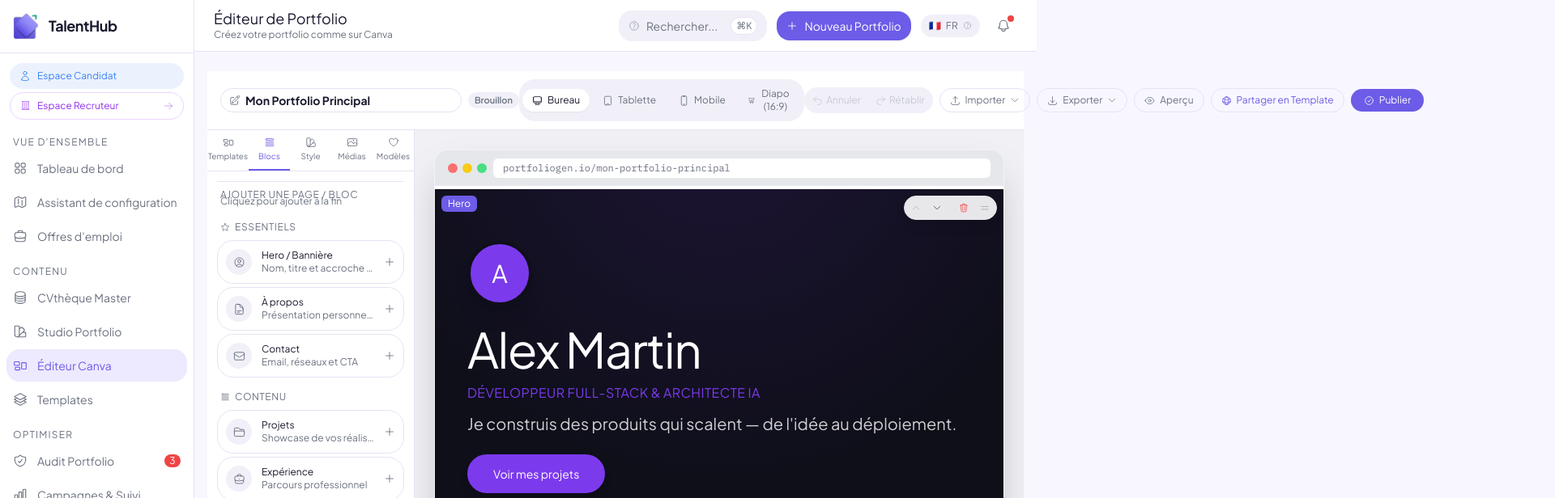
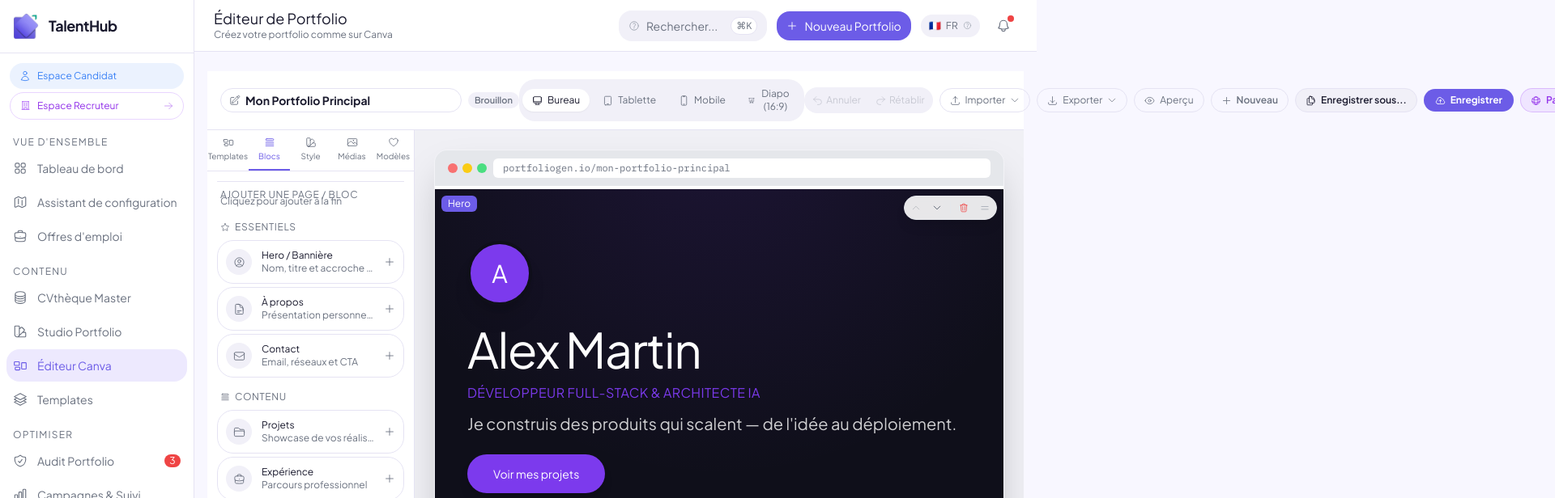
Before and after one commit to WXZA34/portfoliogen, a Next.js app: page /portfolio-editor in a window 1280 px wide. Shown: the top 616 px of the page at 81% size, 1920 px wide, since content can reach past the window. Built offline with nearby package versions, Linux system fonts and the light colour scheme.

Commit message:
feat(editor): add Save As New, Duplicate, and New Portfolio to eliminate portfolio count ceiling

```diff
--- a/src/app/portfolio-editor/components/PortfolioEditorContent.tsx
+++ b/src/app/portfolio-editor/components/PortfolioEditorContent.tsx
@@ -194,6 +194,7 @@ export default function PortfolioEditorContent() {
           if (match && match.designData) {
             setDesign((prev) => ({
               ...prev,
+              id: `design-${Date.now()}`,
               name: match.name,
               templateId: match.id,
               blocks: match.designData.blocks,
@@ -515,7 +516,13 @@ export default function PortfolioEditorContent() {
   };
 
   const handleApplyTemplate = (templateId: string, templateBlocks: Block[], globalStyle: PortfolioDesign['globalStyle']) => {
-    setDesign((prev) => ({ ...prev, templateId, blocks: templateBlocks, globalStyle }));
+    setDesign((prev) => ({
+      ...prev,
+      id: `design-${Date.now()}`,
+      templateId,
+      blocks: templateBlocks,
+      globalStyle,
+    }));
     setSelectedBlockId(templateBlocks[0]?.id ?? null);
     if (templateId.startsWith('blank-')) {
       setPreviewMode('presentation');
@@ -536,6 +543,7 @@ export default function PortfolioEditorContent() {
           modified_design: design,
         }).eq('id', dbId);
         if (error) throw error;
+        alert(`Portfolio "${design.name}" mis à jour avec succès !`);
       } else {
         // Insert
         const { data, error } = await supabase.from('my_templates').insert({
@@ -545,13 +553,71 @@ export default function PortfolioEditorContent() {
         }).select().single();
         if (error) throw error;
         if (data) setDesign(prev => ({ ...prev, id: data.id }));
+        alert(`Nouveau portfolio "${design.name}" enregistré avec succès !`);
       }
-      alert("Sauvegardé avec succès !");
+      loadSavedTemplates();
     } catch (e: any) {
       console.error(e);
       alert("Erreur de sauvegarde: " + e.message);
     }
     setSaving(false);
+  };
+
+  const handleSaveAsNew = async () => {
+    const copyName = prompt("Nom pour cette nouvelle copie de portfolio :", `${design.name} (Nouveau)`);
+    if (!copyName || !copyName.trim()) return;
+
+    setSaving(true);
+    try {
+      const supabase = createClient();
+      const newDesign = {
+        ...design,
+        id: `design-${Date.now()}`,
+        name: copyName.trim(),
+      };
+
+      const { data, error } = await supabase.from('my_templates').insert({
+        name: copyName.trim(),
+        original_design: newDesign,
+        modified_design: newDesign,
+      }).select().single();
+
+      if (error) throw error;
+      if (data) {
+        setDesign({ ...newDesign, id: data.id });
+      }
+      alert(`Nouveau portfolio "${copyName.trim()}" enregistré avec succès !`);
+      loadSavedTemplates();
+    } catch (e: any) {
+      console.error(e);
+      alert("Erreur: " + e.message);
+    }
+    setSaving(false);
+  };
+
+  const handleDuplicateTemplate = async (templateItem: any) => {
+    const copyName = `${templateItem.name} (Copie)`;
+    try {
+      const supabase = createClient();
+      const newDesign = {
+        ...(templateItem.modified_design || templateItem.original_design || initialDesign),
+        id: `design-${Date.now()}`,
+        name: copyName,
+      };
+
+      const { error } = await supabase.from('my_templates').insert({
+        name: copyName,
+        original_design: newDesign,
+        modified_design: newDesign,
+      });
+
+      if (error) throw error;
+      alert(`Portfolio dupliqué sous le nom "${copyName}" !`);
+      loadSavedTemplates();
+    } catch (e: any) {
+      console.error(e);
+      alert("Erreur de duplication: " + e.message);
+    }
   };
 
   return (
@@ -720,21 +786,46 @@ export default function PortfolioEditorContent() {
             <Icon name="EyeIcon" size={13} />
             Aperçu
           </button>
+          {/* Nouveau Portfolio */}
+          <button
+            onClick={handleCreateNewPortfolio}
+            className="flex items-center gap-1.5 px-3 py-1.5 rounded-lg text-xs font-semibold text-muted-foreground hover:text-foreground hover:bg-muted border border-border transition-all cursor-pointer whitespace-nowrap"
+            title="Créer un tout nouveau portfolio vierge sans écraser le portfolio actuel"
+          >
+            <Icon name="PlusIcon" size={13} />
+            <span className="hidden sm:inline">Nouveau</span>
+          </button>
+
+          {/* Enregistrer sous / Nouveau Portfolio */}
+          <button
+            onClick={handleSaveAsNew}
+            disabled={saving}
+            className="flex items-center gap-1.5 px-3 py-1.5 rounded-lg text-xs font-semibold bg-muted text-foreground hover:bg-muted/80 border border-border transition-all whitespace-nowrap cursor-pointer"
+            title="Créer un nouveau portfolio distinct avec ce contenu"
+          >
+            <Icon name="DocumentDuplicateIcon" size={13} />
+            <span className="hidden lg:inline">Enregistrer sous...</span>
+          </button>
+
+          {/* Enregistrer (Met à jour ou Crée) */}
+          <button
+            onClick={handleSave}
+            disabled={saving}
+            className="flex items-center gap-1.5 px-3.5 py-1.5 bg-primary text-primary-foreground rounded-lg text-xs font-bold hover:opacity-90 disabled:opacity-60 transition-all whitespace-nowrap shadow-xs cursor-pointer"
+            title="Enregistrer les modifications"
+          >
+            {saving ? <Icon name="ArrowPathIcon" size={13} className="animate-spin" /> : <Icon name="CloudArrowUpIcon" size={13} />}
+            {saving ? 'Enregistrement...' : 'Enregistrer'}
+          </button>
+
+          {/* Partager Template Marketplace */}
           <button
             onClick={() => setShowPublishModal(true)}
-            className="flex items-center gap-1.5 px-3 py-1.5 rounded-lg text-xs font-600 transition-all border border-primary/40 bg-primary/10 text-primary hover:bg-primary/20 whitespace-nowrap"
-            title="Publier ce modèle sur la Marketplace communautaire"
+            className="flex items-center gap-1.5 px-3 py-1.5 rounded-lg text-xs font-semibold transition-all border border-purple-500/30 bg-purple-500/10 text-purple-600 dark:text-purple-400 hover:bg-purple-500/20 whitespace-nowrap cursor-pointer"
+            title="Partager ce modèle sur la Marketplace publique"
           >
             <Icon name="GlobeAltIcon" size={13} />
             <span className="hidden md:inline">Partager en Template</span>
-          </button>
-          <button
-            onClick={handleSave}
-            disabled={saving}
-            className="flex items-center gap-1.5 px-4 py-1.5 bg-primary text-primary-foreground rounded-lg text-xs font-600 hover:opacity-90 disabled:opacity-60 transition-all whitespace-nowrap"
-          >
-            {saving ? <Icon name="ArrowPathIcon" size={13} className="animate-spin" /> : <Icon name="CheckCircleIcon" size={13} />}
-            {saving ? 'Sauvegarde...' : 'Publier'}
           </button>
         </div>
       </div>
@@ -866,11 +957,14 @@ export default function PortfolioEditorContent() {
                       }} className="text-xs bg-emerald-100 text-emerald-700 border border-emerald-200 px-3 py-1.5 rounded-lg font-600 hover:bg-emerald-200 flex items-center justify-center gap-2">
                         <Icon name="LinkIcon" size={12} /> Copier le lien public
                       </button>
-                      <button onClick={() => setDesign(t.modified_design || t.original_design)} className="text-xs bg-primary text-primary-foreground px-3 py-1.5 rounded-lg font-600 hover:opacity-90 flex items-center justify-center gap-2">
+                      <button onClick={() => setDesign(t.modified_design || t.original_design)} className="text-xs bg-primary text-primary-foreground px-3 py-1.5 rounded-lg font-600 hover:opacity-90 flex items-center justify-center gap-2 cursor-pointer">
                         <Icon name="PencilIcon" size={12} /> Charger (Version Modifiée)
                       </button>
-                      <button onClick={() => setDesign(t.original_design)} className="text-xs bg-card border border-border text-foreground px-3 py-1.5 rounded-lg font-600 hover:bg-muted flex items-center justify-center gap-2">
+                      <button onClick={() => setDesign(t.original_design)} className="text-xs bg-card border border-border text-foreground px-3 py-1.5 rounded-lg font-600 hover:bg-muted flex items-center justify-center gap-2 cursor-pointer">
                         <Icon name="ClockIcon" size={12} /> Charger (Version Originale)
+                      </button>
+                      <button onClick={() => handleDuplicateTemplate(t)} className="text-xs bg-muted text-foreground border border-border px-3 py-1.5 rounded-lg font-600 hover:bg-muted/80 flex items-center justify-center gap-2 transition-all cursor-pointer" title="Créer une copie indépendante de ce portfolio">
+                        <Icon name="DocumentDuplicateIcon" size={12} /> Dupliquer ce portfolio
                       </button>
                     </div>
 
```
